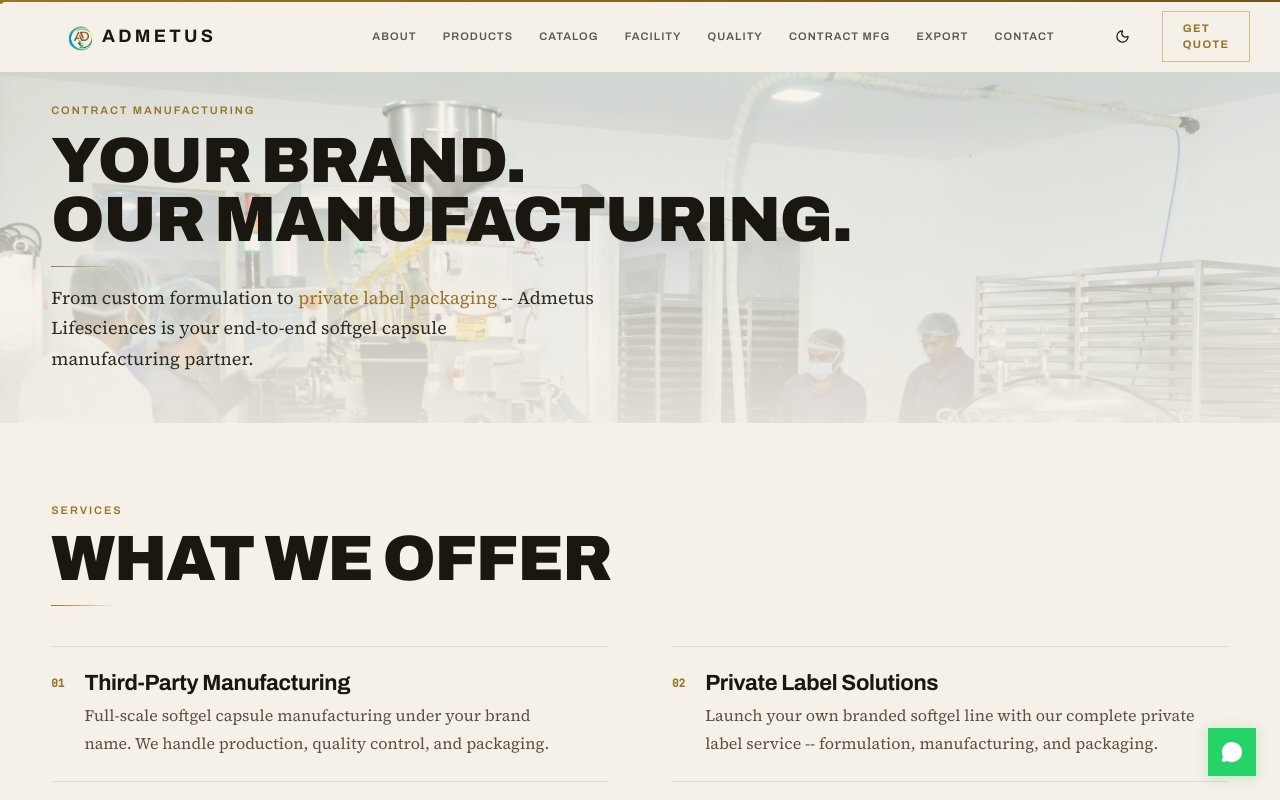
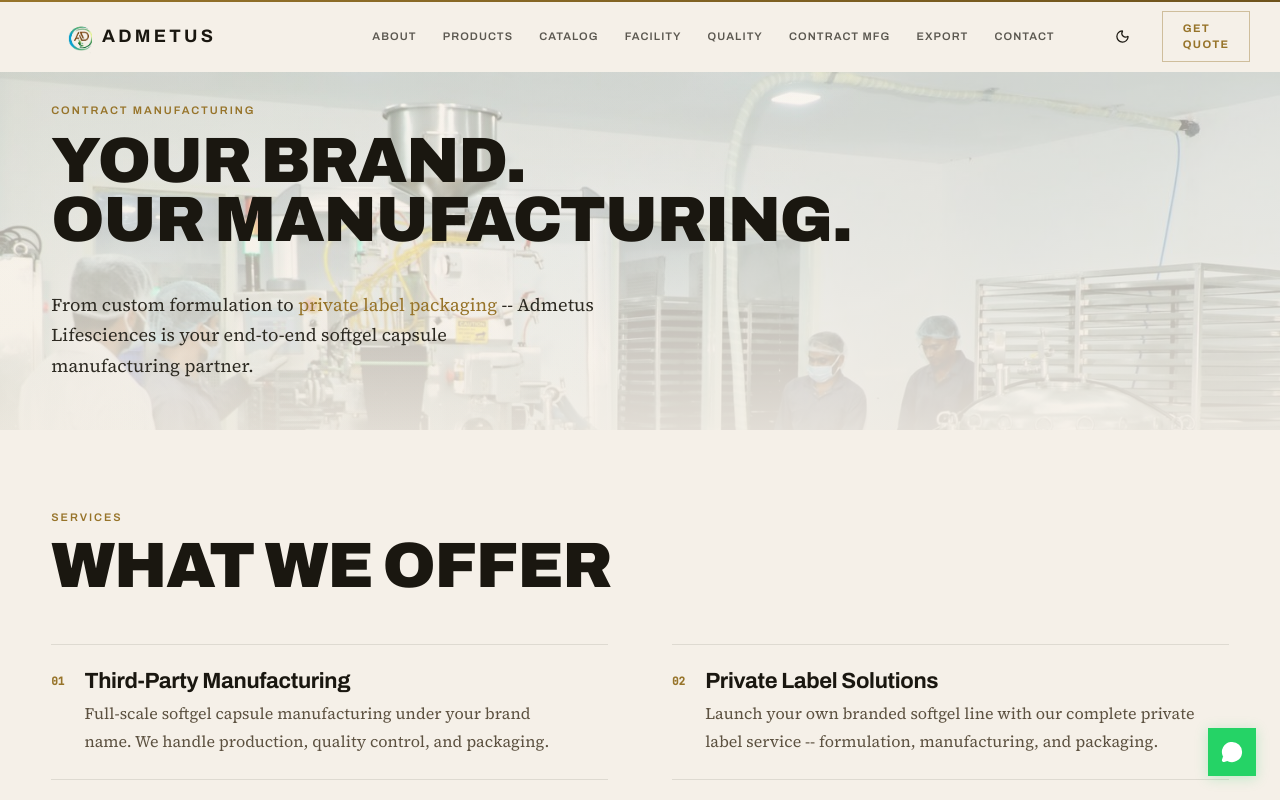
Before and after one commit to gauravlochab/admetus-lifesciences, a Next.js app: page /contract-manufacturing in a window 1280 px wide. Shown: the top 800 px of the page. Built offline with nearby package versions, Linux system fonts and the light colour scheme.

Commit message:
style: remove gold horizontal lines from contract-manufacturing page and add vertical margin spacing instead

```diff
--- a/src/app/contract-manufacturing/page.tsx
+++ b/src/app/contract-manufacturing/page.tsx
@@ -90,10 +90,9 @@ export default function ContractManufacturingPage() {
         <div className="absolute inset-0" style={{ background: "linear-gradient(135deg, rgba(200,169,81,0.04), transparent 60%)" }} />
         <div className="relative mx-auto max-w-[var(--container-max)] w-full px-[var(--gutter)]">
           <span className="label-text text-[var(--gold)]">Contract Manufacturing</span>
-          <h1 className="mt-3 display-section text-[var(--hero-text)]">
+          <h1 className="mt-3 mb-8 md:mb-10 display-section text-[var(--hero-text)]">
             YOUR BRAND.<br />OUR&nbsp;MANUFACTURING.
           </h1>
-          <div className="gold-rule w-16 mt-4 mb-4" />
           <p className="body-large text-[var(--text-cream)] max-w-[58ch]">
             From custom formulation to <Link href="/private-label-softgel-manufacturer-india/" className="text-[var(--gold)] hover:text-[var(--gold-light)] underline-offset-2 hover:underline">private label packaging</Link>{" "}
             -- Admetus Lifesciences is your end-to-end softgel capsule
@@ -107,10 +106,9 @@ export default function ContractManufacturingPage() {
         <div className="mx-auto max-w-[var(--container-max)] px-[var(--gutter)]">
           <SectionReveal>
             <span className="label-text text-[var(--gold)] mb-3 block">SERVICES</span>
-            <h2 className="display-section text-[var(--foreground)] mb-4">
+            <h2 className="display-section text-[var(--foreground)] mb-10 md:mb-12">
               WHAT WE&nbsp;OFFER
             </h2>
-            <div className="gold-rule w-16 mb-10" />
           </SectionReveal>
 
           <div className="grid grid-cols-1 lg:grid-cols-2 gap-x-16 gap-y-0">
@@ -138,10 +136,9 @@ export default function ContractManufacturingPage() {
             <SectionReveal>
               <div>
                 <span className="label-text text-[var(--gold)]">Partnership Advantage</span>
-                <h2 className="mt-3 display-section text-[var(--foreground)] mb-4" style={{ fontSize: "clamp(2rem, 4vw, 3.5rem)" }}>
+                <h2 className="mt-3 display-section text-[var(--foreground)] mb-8 md:mb-10" style={{ fontSize: "clamp(2rem, 4vw, 3.5rem)" }}>
                   WHY MANUFACTURE WITH&nbsp;US
                 </h2>
-                <div className="gold-rule w-12 mb-8" />
                 <ul className="space-y-3">
                   {advantages.map((adv) => (
                     <li key={adv} className="flex items-start gap-4 body-text text-[var(--text-cream)]">
@@ -220,10 +217,9 @@ export default function ContractManufacturingPage() {
       <section className="py-20 bg-[var(--bg-charcoal)] border-t border-[var(--border-subtle)]">
         <div className="mx-auto max-w-[var(--container-max)] px-[var(--gutter)]">
           <SectionReveal>
-            <h2 className="display-section text-[var(--foreground)] mb-8" style={{ fontSize: "clamp(1.75rem, 3.5vw, 2.5rem)" }}>
+            <h2 className="display-section text-[var(--foreground)] mb-8 md:mb-10" style={{ fontSize: "clamp(1.75rem, 3.5vw, 2.5rem)" }}>
               START YOUR MANUFACTURING PARTNERSHIP
             </h2>
-            <div className="gold-rule w-12 mt-4 mb-4" />
             <p className="body-text text-[var(--text-muted)] max-w-[58ch]">
               Share your requirements and our team will respond with a detailed
               proposal within 48&nbsp;hours.
```
